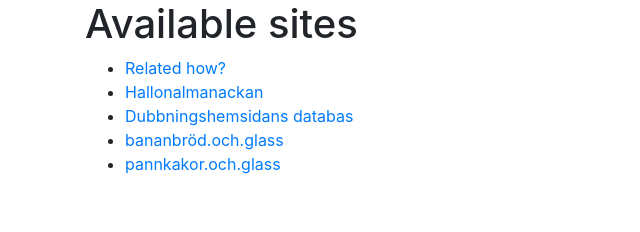
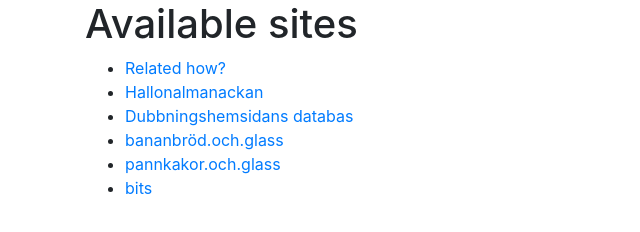
Before and after one commit to boxed/kodare.com, a plain HTML site: page index.html in a window 1280 px wide. Shown: the full height of the page, 0-640 px from the left. Drawn offline with nearby package versions, Linux system fonts and the light colour scheme.

Commit message:
Update index.html

```diff
--- a/index.html
+++ b/index.html
@@ -15,6 +15,7 @@
             <li><a href="https://dubbning.kodare.com">Dubbningshemsidans databas</a></li>
             <li><a href="https://bananbröd.och.glass">bananbröd.och.glass</a></li>
             <li><a href="https://pannkakor.och.glass">pannkakor.och.glass</a></li>
+            <li><a href="https://bits.kodare.com">bits</a></li>
         </ul>
     </div>
 </body>
```
